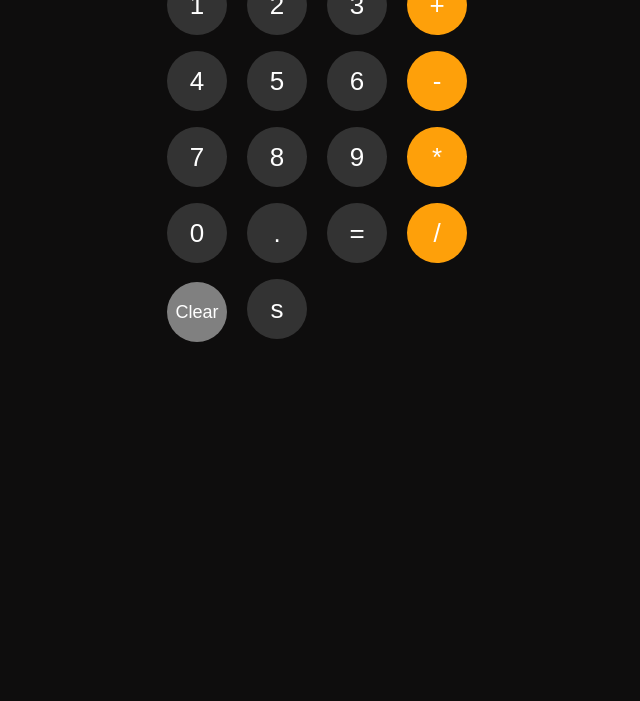
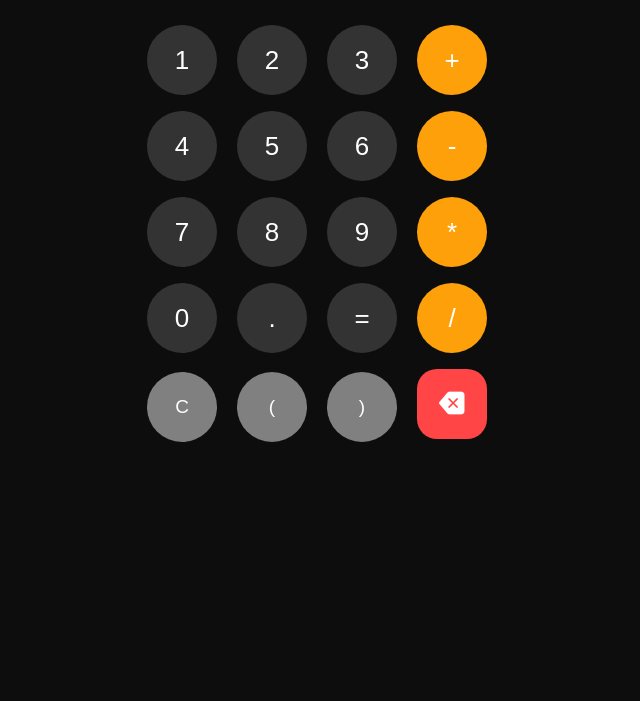
Before and after one commit to ammar-elmesaly/javascript-calculator, a plain HTML site: page index.html in a window 1280 px wide. Shown: the part 99-800 px from the top of the page, without its empty margins (323-963 px from the left). Drawn offline with nearby package versions, Linux system fonts and the light colour scheme.

Commit message:
Add basic calculator functionality and some error checking

```diff
--- a/css/style.css
+++ b/css/style.css
@@ -14,18 +14,23 @@ body {
     font-size: 38px;
     font-family: monospace;
     margin-left: 8px;
+    margin-top: 20px;
+    margin-bottom: 20px;
     min-height: 58px;
+    border-radius: 8px;
+    padding: 5px;
 }
 
 button {
-    width: 60px;
-    height: 60px;
+    width: clamp(28px, 15vw, 70px);
+    height: clamp(28px, 15vw, 70px);
     margin: 8px;
     border: none;
     background-color: rgb(51, 51, 51);
     color: white;
     font-size: 26px;
     border-radius: 50%;
+    cursor: pointer;
 }
 
 .operation-button {
@@ -33,6 +38,12 @@ button {
 }
 
 .clear-button {
-    font-size: 18px;
+    font-size: 19px;
     background-color: gray;
 }
+
+.backspace-button {
+    background-color:  rgb(255,69,69);
+    border-radius: 20px;
+
+}
--- a/index.html
+++ b/index.html
@@ -11,29 +11,31 @@
     </head>
     <body>
         <div class="container">
-            <div class="result">1+1=2</div>
-            <button class="calculator-button">1</button>
-            <button class="calculator-button">2</button>
-            <button class="calculator-button">3</button>
-            <button class="plus-button operation-button">+</button>
+            <div class="result"></div>
+            <button onclick="updateResult(1)" class="calculator-button">1</button>
+            <button onclick="updateResult(2)" class="calculator-button">2</button>
+            <button onclick="updateResult(3)" class="calculator-button">3</button>
+            <button onclick="updateResult('+')" class="plus-button operation-button">+</button>
             <br>
-            <button class="calculator-button">4</button>
-            <button class="calculator-button">5</button>
-            <button class="calculator-button">6</button>
-            <button class="minus-button operation-button">-</button>
+            <button onclick="updateResult(4)" class="calculator-button">4</button>
+            <button onclick="updateResult(5)" class="calculator-button">5</button>
+            <button onclick="updateResult(6)" class="calculator-button">6</button>
+            <button onclick="updateResult('-')" class="minus-button operation-button">-</button>
             <br>
-            <button class="calculator-button">7</button>
-            <button class="calculator-button">8</button>
-            <button class="calculator-button">9</button>
-            <button class="multiply-button operation-button">*</button>
+            <button onclick="updateResult(7)" class="calculator-button">7</button>
+            <button onclick="updateResult(8)" class="calculator-button">8</button>
+            <button onclick="updateResult(9)" class="calculator-button">9</button>
+            <button onclick="updateResult('*')" class="multiply-button operation-button">*</button>
             <br>
-            <button class="calculator-button">0</button>
-            <button class="calculator-button">.</button>
-            <button class="eval-button">=</button>
-            <button class="divide-button operation-button">/</button>
+            <button onclick="updateResult(0)" class="calculator-button">0</button>
+            <button onclick="updateResult('.')" class="calculator-button">.</button>
+            <button onclick="evaluateResult()" class="eval-button">=</button>
+            <button onclick="updateResult('/')" class="divide-button operation-button">/</button>
             <br>
-            <button class="clear-button">Clear</button>
-            <button class="backspace-button">s</button>
+            <button onclick="clearResult()" class="clear-button">C</button>
+            <button onclick="updateResult('(')" class="clear-button">(</button>
+            <button onclick="updateResult(')')" class="clear-button">)</button>
+            <button onclick="backspace()" class="backspace-button"><i class="bi bi-backspace-fill"></i></button>
         </div>
     </body>
 </html>
--- a/js/script.js
+++ b/js/script.js
@@ -0,0 +1,47 @@
+document.addEventListener('DOMContentLoaded', () => {
+
+    const resultScreen = document.querySelector('.result');
+    let error = false;
+
+    function updateResult(value) {  // value could be a number or an operator
+        if (!error) {
+            resultScreen.innerHTML += value;
+        }
+    }
+
+    function evaluateResult() {
+        if (!error) {
+            try {
+                let calculation = cleanFloat(eval(resultScreen.innerHTML));
+                resultScreen.innerHTML = calculation;
+                if (Number.isNaN(calculation)) {
+                    resultScreen.innerHTML = '(Math Error)';
+                    error = true;
+                }
+            } catch(err) {
+                resultScreen.innerHTML = '(Syntax Error)';
+                error = true;
+            }
+        }
+    }
+
+    function backspace() {
+        if (!error) {
+            resultScreen.innerHTML = resultScreen.innerHTML.slice(0, -1);  // removes last character
+        }
+    }
+
+    function clearResult() {
+        resultScreen.innerHTML = '';
+        error = false;
+    }
+
+    function cleanFloat(num, precision=12) {
+        return parseFloat(num.toPrecision(precision));
+    }
+
+    window.updateResult = updateResult;
+    window.evaluateResult = evaluateResult;
+    window.backspace = backspace;
+    window.clearResult = clearResult;
+});
```
